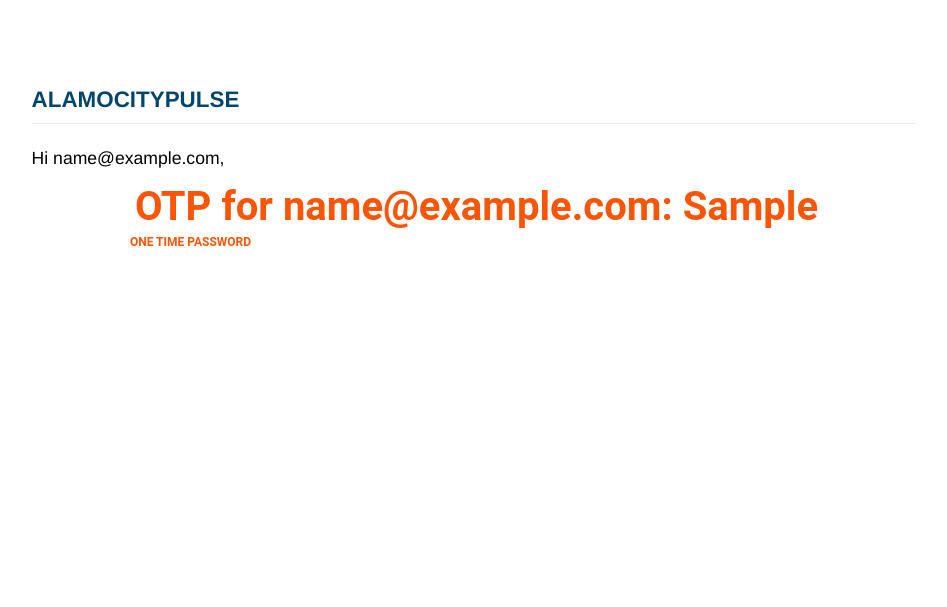
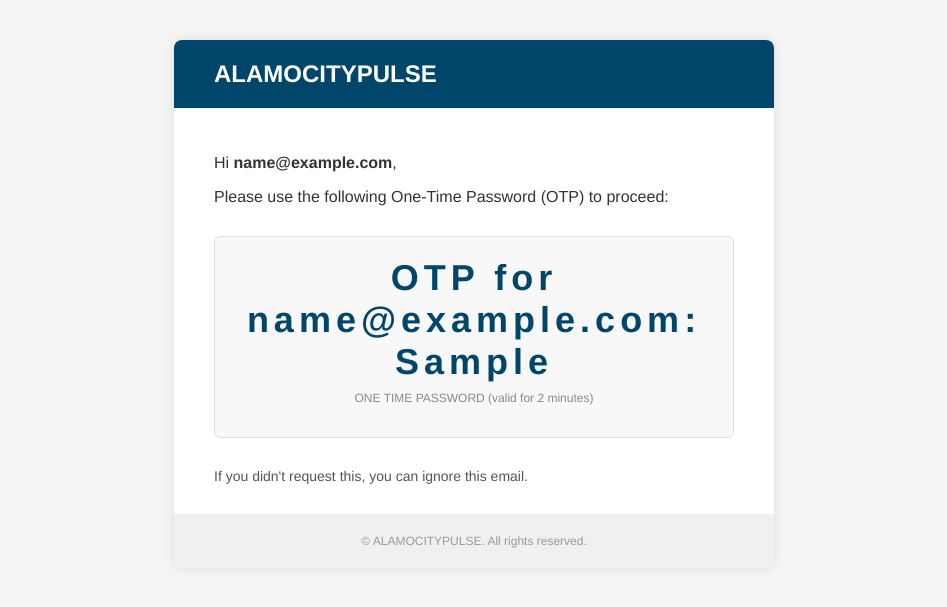
Before and after one commit to Ibrahimkhalill/alomacity_baceknd, a Django app: template authentications/templates/otp_email_template.html in a window 1280 px wide. Shown: the top 607 px of the page, without its empty margins (166-1113 px from the left). Run offline with Django 5.2, Linux system fonts and the light colour scheme; tables that the repository leaves empty hold one stand-in row (values such as "Sample post"); the template is opened without the code that fills it: values that come from a table or form of the project are taken from there, most other values are stand-ins (such as "Sample title", 1, 10 or a date in 2020); parts of the project's set-up code (start-up, migrations or seed data) failed here and were passed over.

Commit message:
update otp templates page

```diff
--- a/authentications/templates/otp_email_template.html
+++ b/authentications/templates/otp_email_template.html
@@ -3,51 +3,92 @@
   <head>
     <meta charset="UTF-8" />
     <meta name="viewport" content="width=device-width, initial-scale=1.0" />
-		<title>Document</title>
+    <title>OTP Email</title>
   </head>
-	<body>
+  <body style="margin: 0; padding: 0; background-color: #f4f4f4">
+    <table
+      width="100%"
+      cellpadding="0"
+      cellspacing="0"
+      style="font-family: 'Helvetica Neue', Helvetica, Arial, sans-serif"
+    >
+      <tr>
+        <td align="center" style="padding: 40px 0">
+          <table
+            width="600"
+            cellpadding="0"
+            cellspacing="0"
+            style="background-color: #ffffff; border-radius: 8px; overflow: hidden; box-shadow: 0 0 10px rgba(0, 0, 0, 0.1)"
+          >
+            <!-- Header -->
+            <tr>
+              <td style="background-color: #00466a; padding: 20px 40px">
+                <h1
+                  style="margin: 0; color: #ffffff; font-size: 24px; font-weight: 600"
+                >
+                 ALAMOCITYPULSE
+                </h1>
+              </td>
+            </tr>
+
+            <!-- Body -->
+            <tr>
+              <td style="padding: 30px 40px">
+                <p style="font-size: 16px; color: #333">
+                  Hi <strong>{{email}}</strong>,
+                </p>
+                <p style="font-size: 16px; color: #333; margin-bottom: 30px">
+                  Please use the following One-Time Password (OTP) to proceed:
+                </p>
+
                 <div
                   style="
-				font-family: Helvetica, Arial, sans-serif;
-				min-width: 1000px;
-				overflow: auto;
-				line-height: 2;
-			">
-			<div style="margin: 50px auto; width: 70%; padding: 20px 0">
-				<div style="border-bottom: 1px solid #eee">
-					<a
-						href=""
-						style="
-							font-size: 1.4em;
-							color: #00466a;
-							text-decoration: none;
-							font-weight: 600;
+                    text-align: center;
+                    padding: 20px;
+                    background-color: #f8f8f8;
+                    border-radius: 6px;
+                    border: 1px solid #e0e0e0;
+                    margin-bottom: 30px;
                   "
-						>ALAMOCITYPULSE</a
                 >
-				</div>
-				<p style="font-size: 1.1em">Hi {{email}},</p>
-
                   <h2
                     style="
-						margin: 0 auto;
-						width: max-content;
-						padding: 0 10px;
+                      font-size: 36px;
+                      margin: 0;
+                      color: #00466a;
+                      letter-spacing: 5px;
+                    "
+                  >
+                    {{otp}}
+                  </h2>
+                  <p style="font-size: 12px; color: #888; margin-top: 8px">
+                    ONE TIME PASSWORD (valid for 2 minutes)
+                  </p>
+                </div>
 
-						border-radius: 4px;
-						color: #f85606;
-						font-size: 40px;
-						font-style: normal;
-						line-height: 26px;
-						font-weight: 700;
-						font-family: 'Roboto', 'Arial', sans-serif;
-					">
-					<span style="margin-left: 5px">{{otp}}</span>
-					<br />
-					<span style="color: #f85606; font-size: 12px">ONE TIME PASSWORD</span>
-				</h2>
+                <p style="font-size: 14px; color: #555; margin-bottom: 0">
+                  If you didn't request this, you can ignore this email.
+                </p>
+              </td>
+            </tr>
 
-			</div>
-		</div>
+            <!-- Footer -->
+            <tr>
+              <td
+                style="
+                  background-color: #f0f0f0;
+                  padding: 20px 40px;
+                  font-size: 12px;
+                  color: #999;
+                  text-align: center;
+                "
+              >
+                &copy; ALAMOCITYPULSE. All rights reserved.
+              </td>
+            </tr>
+          </table>
+        </td>
+      </tr>
+    </table>
   </body>
 </html>
```
Lines whose indentation alone changed are shown as unchanged.
